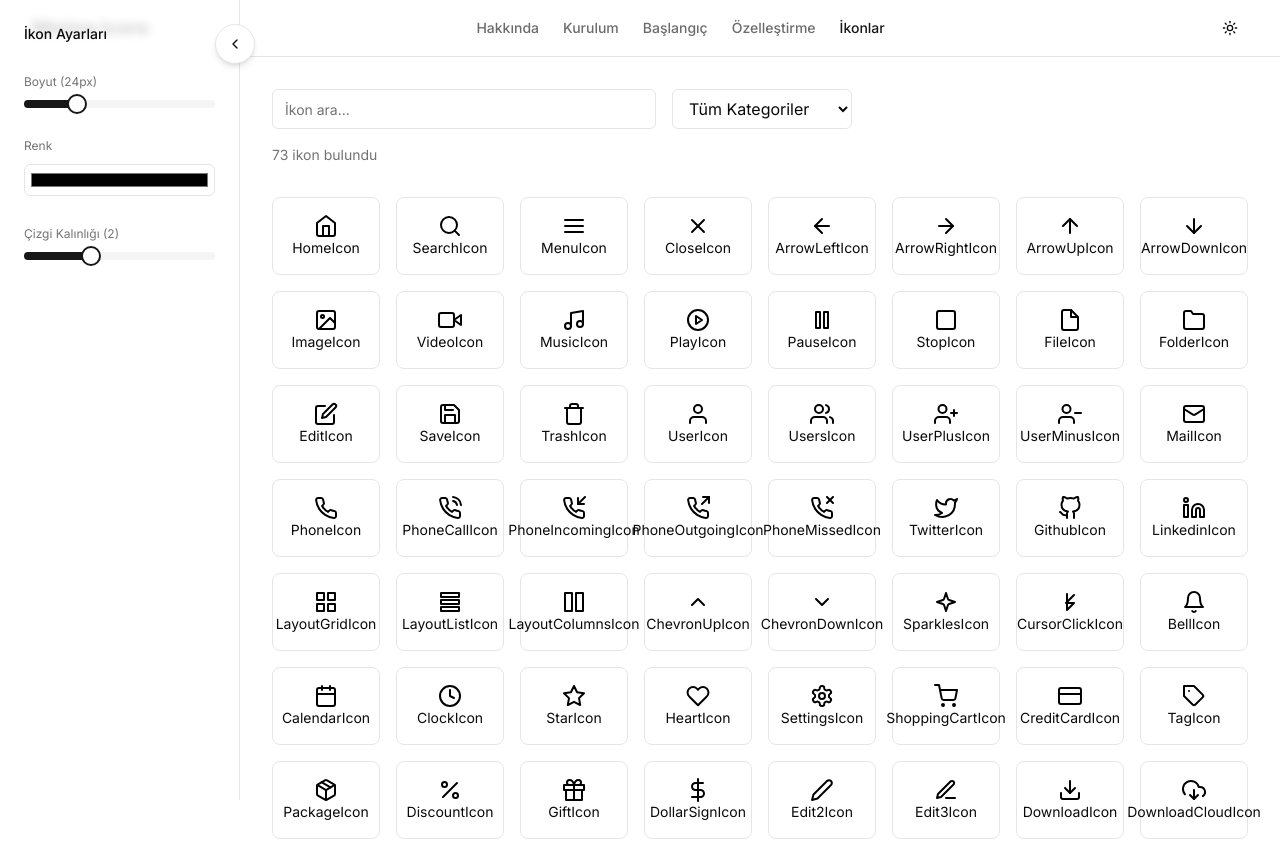
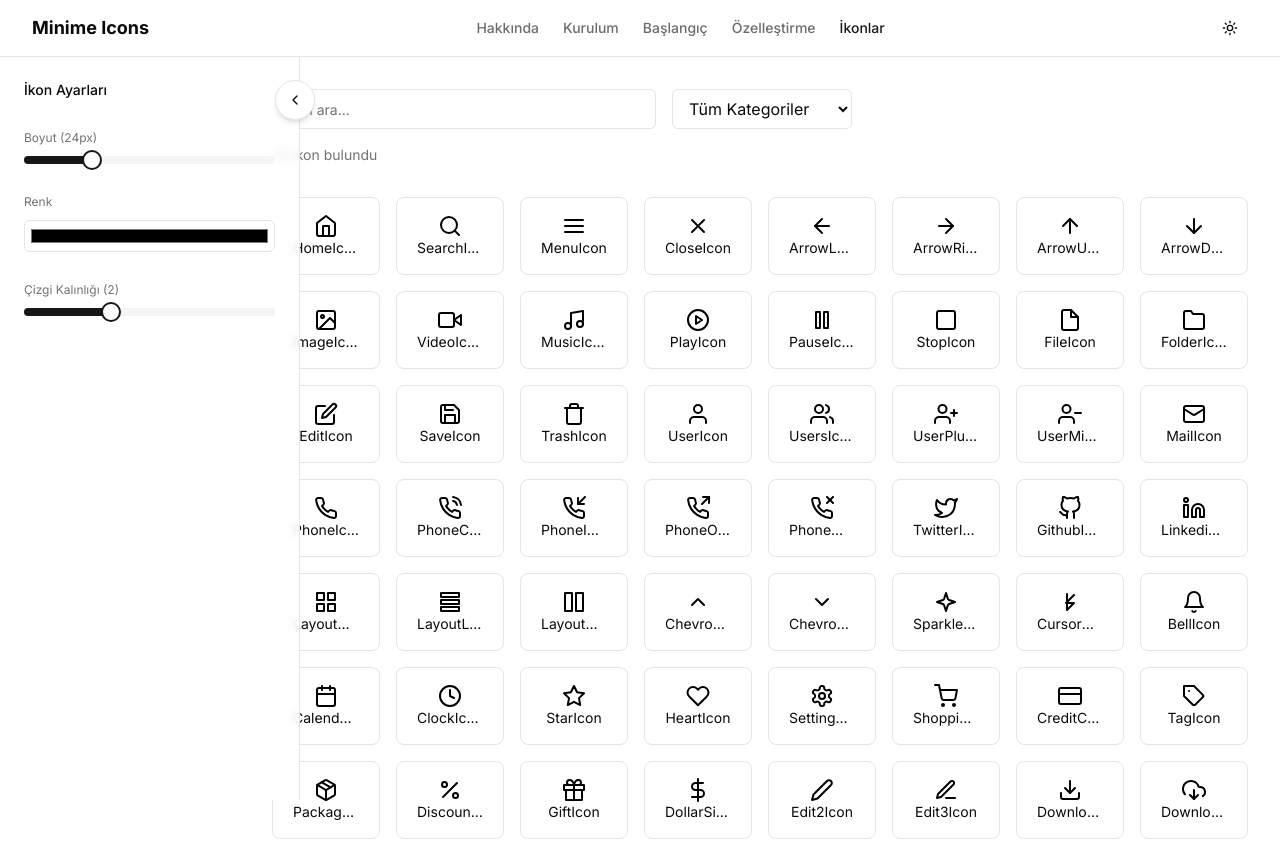
Before and after one commit to gamzesirin/minime-icons, a Next.js app: page /icons in a window 1280 px wide. Shown: the top 841 px of the page. Built offline with nearby package versions, Linux system fonts and the light colour scheme.

Commit message:
feat(icons): icon components and side menu updates; added new icon settings for mobile view, improved page layout

```diff
--- a/app/icons/page.tsx
+++ b/app/icons/page.tsx
@@ -10,8 +10,9 @@ import { Slider } from '@/components/ui/slider'
 import { IconList, categories } from '@/data/icons'
 import { toast } from 'sonner'
 import { IconData } from '@/data/icons'
-import { IconSidebar } from '@/components/sidebar/IconSidebar'
+import { IconSidebar, IconSidebarMobile } from '@/components/sidebar/IconSidebar'
 import { IconCard } from '@/components/ui/icon-card'
+import { Header } from '@/components/layout/header'
 
 export default function IconsPage() {
 	const [mounted, setMounted] = React.useState(false)
@@ -21,6 +22,7 @@ export default function IconsPage() {
 	const [size, setSize] = React.useState(24)
 	const [color, setColor] = React.useState('#000000')
 	const [strokeWidth, setStrokeWidth] = React.useState(2)
+	const [sidebarOpen, setSidebarOpen] = React.useState(true)
 
 	React.useEffect(() => {
 		setMounted(true)
@@ -79,20 +81,24 @@ export default function IconsPage() {
 		strokeWidth: strokeWidth
 	}
 
+	const iconSidebarProps = {
+		size,
+		setSize,
+		color,
+		setColor,
+		strokeWidth,
+		setStrokeWidth,
+		sidebarOpen,
+		setSidebarOpen
+	}
+
 	return (
 		<>
 			<div className="min-h-screen bg-background">
-			<IconSidebar
-				size={size}
-				setSize={setSize}
-				color={color}
-				setColor={setColor}
-				strokeWidth={strokeWidth}
-				setStrokeWidth={setStrokeWidth}
-			/>
+				<IconSidebar {...iconSidebarProps} />
 
 				{/* Main Content */}
-			<div className="lg:ml-[240px]">
+				<div className={`transition-all duration-300 ${sidebarOpen ? 'lg:ml-[240px]' : 'lg:ml-16'}`}>
 					<div className="container py-4 sm:py-6 lg:py-8">
 						{/* Arama ve Filtreleme */}
 						<div className="mb-6 sm:mb-8 space-y-4">
@@ -139,6 +145,11 @@ export default function IconsPage() {
 							))}
 						</div>
 					</div>
+				</div>
+
+				{/* Mobile Settings Button - Fixed Position */}
+				<div className="lg:hidden fixed top-16 left-4 z-50 bg-background border rounded-lg shadow-lg">
+					<IconSidebarMobile {...iconSidebarProps} />
 				</div>
 			</div>
 
--- a/app/page.tsx
+++ b/app/page.tsx
@@ -3,7 +3,7 @@
 import React, { useEffect, useRef, useState } from 'react'
 import Link from 'next/link'
 import { Button } from '@/components/ui/button'
-import { Paintbrush, Package, Sparkles, Zap, Users } from 'lucide-react'
+import { Paintbrush, Package, Sparkles, Users } from 'lucide-react'
 import NET, { VantaEffect } from 'vanta/dist/vanta.net.min'
 import * as THREE from 'three'
 import FeatureCard from '@/components/global/FeaturedCard'
@@ -27,12 +27,6 @@ const features = [
 		title: 'Kolay Entegrasyon',
 		description: "React, Next.js ve diğer modern framework'ler ile hızlıca entegre edin.",
 		area: 'md:[grid-area:2/1/3/7] xl:[grid-area:1/5/3/8]'
-	},
-	{
-		icon: <Zap className="h-4 w-4" />,
-		title: 'Yüksek Performans',
-		description: 'Optimize edilmiş SVG ikonlar ile projelerinizde maksimum performans.',
-		area: 'md:[grid-area:2/7/3/13] xl:[grid-area:1/8/2/13]'
 	},
 	{
 		icon: <Users className="h-4 w-4" />,
--- a/components/layout/header.tsx
+++ b/components/layout/header.tsx
@@ -6,12 +6,23 @@ import { Button } from '@/components/ui/button'
 import { Sheet, SheetContent, SheetTrigger } from '@/components/ui/sheet'
 import { ThemeToggle } from '@/components/theme-toggle'
 import { MenuIcon, X } from 'lucide-react'
+import { IconSidebarMobile } from '@/components/sidebar/IconSidebar'
+
+interface IconSidebarProps {
+	size: number
+	setSize: (size: number) => void
+	color: string
+	setColor: (color: string) => void
+	strokeWidth: number
+	setStrokeWidth: (width: number) => void
+}
 
 interface HeaderProps {
 	showSearch?: boolean
+	iconSidebarProps?: IconSidebarProps
 }
 
-export function Header({ showSearch = true }: HeaderProps) {
+export function Header({ showSearch = true, iconSidebarProps }: HeaderProps) {
 	const [isOpen, setIsOpen] = useState(false)
 
 	return (
@@ -50,6 +61,7 @@ export function Header({ showSearch = true }: HeaderProps) {
 
 				{/* Mobile Actions */}
 				<div className="flex md:hidden items-center gap-2">
+					{iconSidebarProps && <IconSidebarMobile {...iconSidebarProps} />}
 					<ThemeToggle />
 					<Sheet open={isOpen} onOpenChange={setIsOpen}>
 						<SheetTrigger asChild>
@@ -69,7 +81,6 @@ export function Header({ showSearch = true }: HeaderProps) {
 								</Link>
 								<div className="border-b" />
 								<div className="flex flex-col space-y-4">
-									<h4 className="font-medium text-sm text-muted-foreground">DOKÜMANTASYON</h4>
 									<Link
 										href="/docs/about"
 										className="text-sm transition-colors hover:text-foreground text-muted-foreground"
--- a/components/sidebar/IconSidebar.tsx
+++ b/components/sidebar/IconSidebar.tsx
@@ -13,6 +13,8 @@ interface IconSidebarProps {
 	setColor: (color: string) => void
 	strokeWidth: number
 	setStrokeWidth: (width: number) => void
+	sidebarOpen?: boolean
+	setSidebarOpen?: (open: boolean) => void
 }
 
 function SidebarContent({ size, setSize, color, setColor, strokeWidth, setStrokeWidth }: IconSidebarProps) {
@@ -50,45 +52,66 @@ function SidebarContent({ size, setSize, color, setColor, strokeWidth, setStroke
 	)
 }
 
-export function IconSidebar(props: IconSidebarProps) {
-	const [isOpen, setIsOpen] = React.useState(true)
+interface IconSidebarMobileProps extends IconSidebarProps {
+	// Mobile sidebar component
+}
 
+export function IconSidebarMobile(props: IconSidebarMobileProps) {
 	return (
-		<div
-			className={cn('fixed left-0 top-0 h-screen transition-all duration-300 z-[51]', isOpen ? 'w-[240px]' : 'w-12')}
-		>
-			{/* Mobil Görünüm */}
-			<div className="lg:hidden fixed top-4 left-4 z-50">
 		<Sheet>
 			<SheetTrigger asChild>
-						<Button variant="outline" size="icon" className="rounded-lg shadow-lg">
+				<Button variant="outline" size="sm" className="px-2">
 					<Settings className="h-4 w-4" />
+					<span className="sr-only">İkon Ayarları</span>
 				</Button>
 			</SheetTrigger>
-					<SheetContent side="left" className="w-[240px]">
+			<SheetContent side="left" className="w-[280px]">
 				<div className="py-6">
-							<h3 className="text-sm font-medium mb-4">İkon Ayarları</h3>
+					<h3 className="text-lg font-medium mb-6">İkon Ayarları</h3>
 					<SidebarContent {...props} />
 				</div>
 			</SheetContent>
 		</Sheet>
-			</div>
+	)
+}
 
+export function IconSidebar(props: IconSidebarProps) {
+	const { sidebarOpen = true, setSidebarOpen } = props
+	const isOpen = sidebarOpen
+	const setIsOpen = setSidebarOpen || (() => {})
+
+	return (
+		<div
+			className={cn(
+				'fixed left-0 top-14 h-[calc(100vh-3.5rem)] transition-all duration-300 z-30 hidden lg:flex',
+				isOpen ? 'w-[300px]' : 'w-[50px]'
+			)}
+		>
 			{/* Masaüstü Görünüm */}
-			<div className="hidden lg:flex flex-col h-full border-r bg-background/80 backdrop-blur-sm">
+			<div
+				className={cn(
+					'flex flex-col h-full border-r bg-background/80 backdrop-blur-sm',
+					isOpen ? 'w-[450px]' : 'w-[80px]'
+				)}
+			>
 				<Button
 					variant="ghost"
 					size="icon"
-					className="absolute -right-4 top-6 rounded-full bg-background border shadow-md"
+					className={cn(
+						'rounded-full bg-background border shadow-md z-10 transition-all duration-300',
+						isOpen ? 'absolute -right-4 top-6' : 'absolute right-[-16px] top-6'
+					)}
 					onClick={() => setIsOpen(!isOpen)}
 				>
 					{isOpen ? <ChevronLeft className="h-4 w-4" /> : <ChevronRight className="h-4 w-4" />}
 				</Button>
 
-				<div className={cn('p-6 space-y-6', !isOpen && 'hidden')}>
+				{isOpen ? (
+					<div className="p-6 space-y-6">
 						<h3 className="text-sm font-medium">İkon Ayarları</h3>
 						<SidebarContent {...props} />
 					</div>
+				) : null}
 			</div>
 		</div>
 	)
--- a/components/ui/icon-card.tsx
+++ b/components/ui/icon-card.tsx
@@ -51,7 +51,7 @@ export function IconCard({
 					</div>
 				)}
 			</div>
-			<span className="text-sm text-center group-hover:text-primary transition-colors">{name}</span>
+			<span className="text-sm text-center group-hover:text-primary transition-colors w-full truncate px-1" title={name}>{name}</span>
 		</div>
 	)
 }
```
Lines whose indentation alone changed are shown as unchanged.
